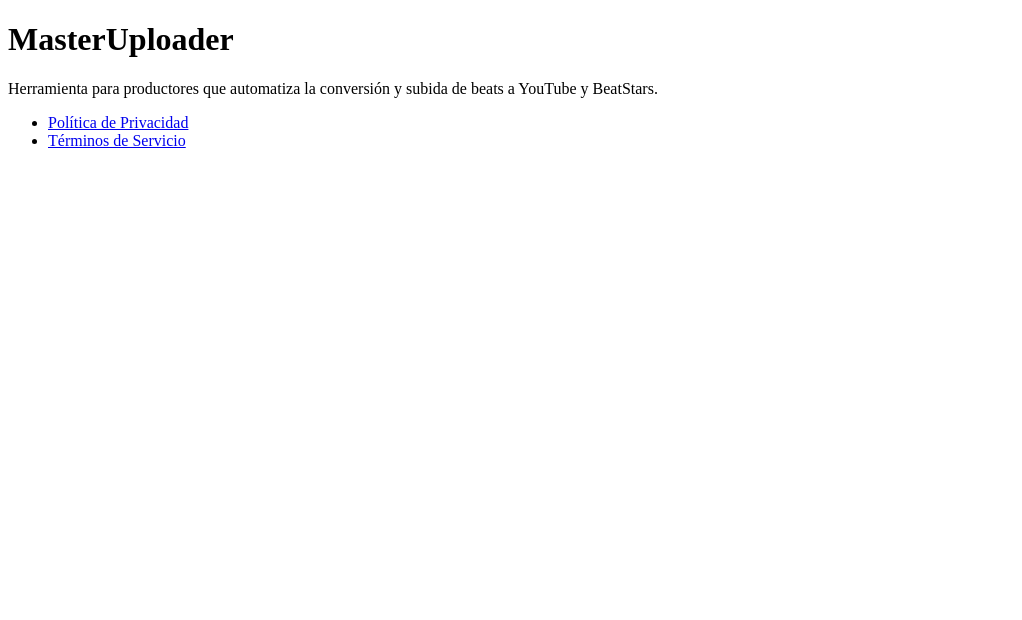
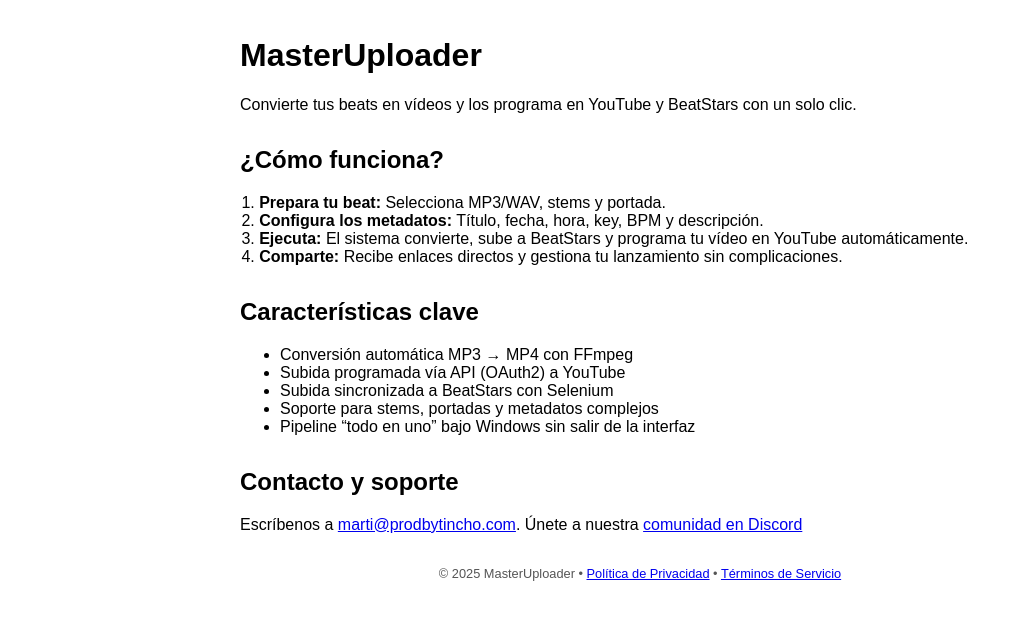
Before and after one commit to ProdbyTincho/masteruploader-site, a plain HTML site: page index.html in a window 1280 px wide. Shown: the whole page, without its empty margins (0-1022 px from the left). Drawn offline with Linux system fonts and the light colour scheme.

Commit message:
Enhance landing, privacy and terms pages

```diff
--- a/index.html
+++ b/index.html
@@ -1,12 +1,54 @@
 <!DOCTYPE html>
 <html lang="es">
-<head><meta charset="UTF-8"><title>MasterUploader</title></head>
+<head>
+  <meta charset="UTF-8">
+  <title>MasterUploader</title>
+  <style>
+    body { font-family: sans-serif; max-width: 800px; margin: auto; padding: 1rem; }
+    header, section, footer { margin-bottom: 2rem; }
+    ol { padding-left: 1.2rem; }
+    footer { font-size: 0.8rem; text-align: center; color: #555; }
+  </style>
+</head>
 <body>
-  <h1>MasterUploader</h1>
-  <p>Herramienta para productores que automatiza la conversión y subida de beats a YouTube y BeatStars.</p>
-  <ul>
-    <li><a href="privacy.html">Política de Privacidad</a></li>
-    <li><a href="terms.html">Términos de Servicio</a></li>
-  </ul>
+  <header>
+    <h1>MasterUploader</h1>
+    <p>Convierte tus beats en vídeos y los programa en YouTube y BeatStars con un solo clic.</p>
+  </header>
+
+  <section>
+    <h2>¿Cómo funciona?</h2>
+    <ol>
+      <li><strong>Prepara tu beat:</strong> Selecciona MP3/WAV, stems y portada.</li>
+      <li><strong>Configura los metadatos:</strong> Título, fecha, hora, key, BPM y descripción.</li>
+      <li><strong>Ejecuta:</strong> El sistema convierte, sube a BeatStars y programa tu vídeo en YouTube automáticamente.</li>
+      <li><strong>Comparte:</strong> Recibe enlaces directos y gestiona tu lanzamiento sin complicaciones.</li>
+    </ol>
+  </section>
+
+  <section>
+    <h2>Características clave</h2>
+    <ul>
+      <li>Conversión automática MP3 → MP4 con FFmpeg</li>
+      <li>Subida programada vía API (OAuth2) a YouTube</li>
+      <li>Subida sincronizada a BeatStars con Selenium</li>
+      <li>Soporte para stems, portadas y metadatos complejos</li>
+      <li>Pipeline “todo en uno” bajo Windows sin salir de la interfaz</li>
+    </ul>
+  </section>
+
+  <section>
+    <h2>Contacto y soporte</h2>
+    <p>
+      Escríbenos a <a href="mailto:marti@prodbytincho.com">marti@prodbytincho.com</a>.
+      Únete a nuestra <a href="https://discord.gg/x29GW2KA">comunidad en Discord</a>
+    </p>
+  </section>
+
+  <footer>
+    © 2025 MasterUploader •
+    <a href="privacy.html">Política de Privacidad</a> •
+    <a href="terms.html">Términos de Servicio</a>
+  </footer>
 </body>
 </html>
```
Also changed, not shown: privacy.html (+40 -5 lines), terms.html (+39 -4 lines).
